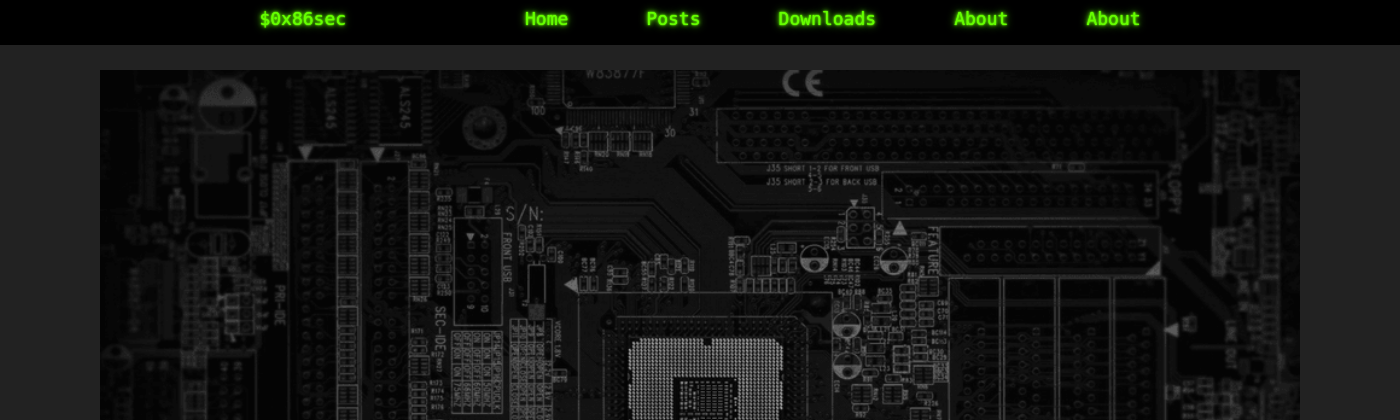
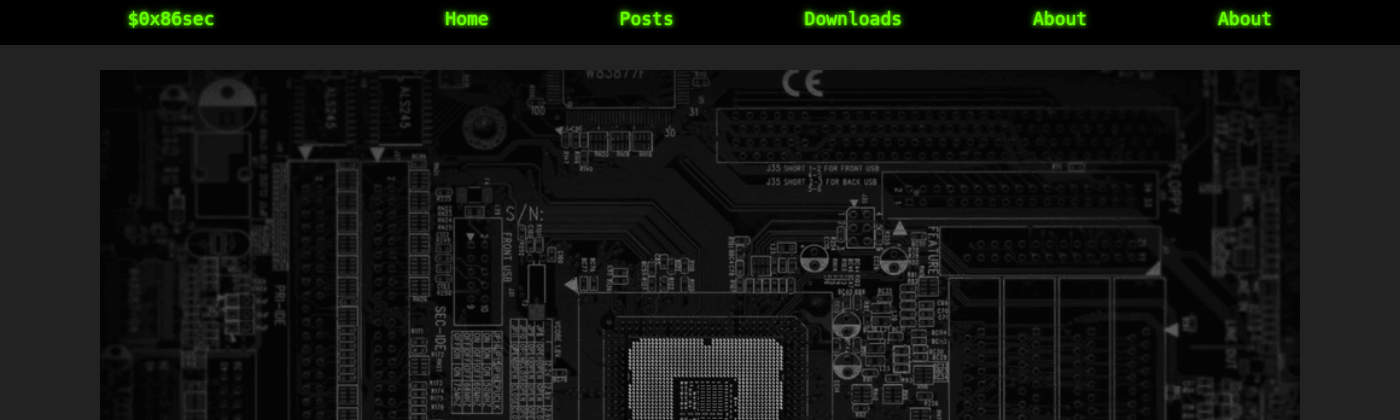
Before and after one commit to gfoudree/x86sec, a Flask app: page / in a window 1400 px wide. Shown: the top 420 px of the page. Run offline with Flask 2, Linux system fonts and the light colour scheme.

Commit message:
Fixed trimming issue with navbar.

```diff
--- a/templates/index.html
+++ b/templates/index.html
@@ -9,6 +9,7 @@ body {
   font-family: Monospace;
   font-size: 18px;
   margin: 0px;
+  width: 1400px;
 }
 p {
   color: white;
@@ -31,44 +32,33 @@ p {
 	border-radius: 5px;
 	-webkit-border-radius: 5px;
 }
-.centerObj {
-  width: 100px;
-  height: 50px;
-  /*border: 2px solid purple;*/
-  font-size: 80px;
-  color: #66ff00;
-  width: auto;
-  height: auto;
-}
-.banner {
+.navbar {
   background-color: black;
-  width: 100%;
+  width: 100vr;
   height: 45px;
-  padding: 0px;
   margin: 0px;
 }
 .billboard {
-  /*background-image: url("static/bw.jpg");*/
   background-image: url("static/billboard.png");
-
   background-repeat: no-repeat;
-  background-size:cover;
+  background-size: cover;
   height: 350px;
-  width: 1200px;
+  width: 100%;
   margin-top: 25px;
 }
 nav {
   padding-top: 8px;
   display: block;
   text-align: center;
-  width: 80%;
-  padding-left: 10%;
+  overflow: hidden;
+  width: 100%;
+  margin: auto;
 }
 a:link {
   text-decoration: none;
 }
 .navElements {
-  padding-left: 6%;
+  padding-left: 10%;
 }
 h2, h3, h4 {
   color: grey;
@@ -77,22 +67,33 @@ h2, h3, h4 {
 .content {
   width: 1200px;
 }
+.wrapper {
+  width: 1200px;
+  position: relative;
+  margin: auto;
+  padding-left: 25px;
+  padding-right: 25px;
+}
 </style>
-<title>0x86sec.org</title>
+<title>x86sec.org</title>
 </head>
 
 <body>
-  <div class="banner">
+  <div class="navbar">
     <nav>
-      <a class="glow" href="localhost:5000/">$0x86sec</a>
-      <a class="glow navElements" style="padding-left: 15%" href="localhost:5000/">Home</a>
+      <div class="wrapper">
+      <a class="glow" href="#">$0x86sec</a>
+      <a class="glow navElements" style="margin-left: 100px;" href="#">Home</a>
       <a class="glow navElements" href="#">Posts</a>
       <a class="glow navElements" href="#">Downloads</a>
       <a class="glow navElements" href="#">About</a>
       <a class="glow navElements" href="#">About</a>
+    </div>
     </nav>
   </div>
-  <center><div class="billboard"></div>
+  <div class="wrapper">
+    <div class="billboard">
+    </div>
     <div class="content">
       <br>
       <h2>Home</h2>
@@ -100,7 +101,7 @@ h2, h3, h4 {
       <br>
       <p>Hello world</p>
     </div>
-  </center>
+  </div>
 </body>
 
 </html>
```
Lines whose indentation alone changed are shown as unchanged.
